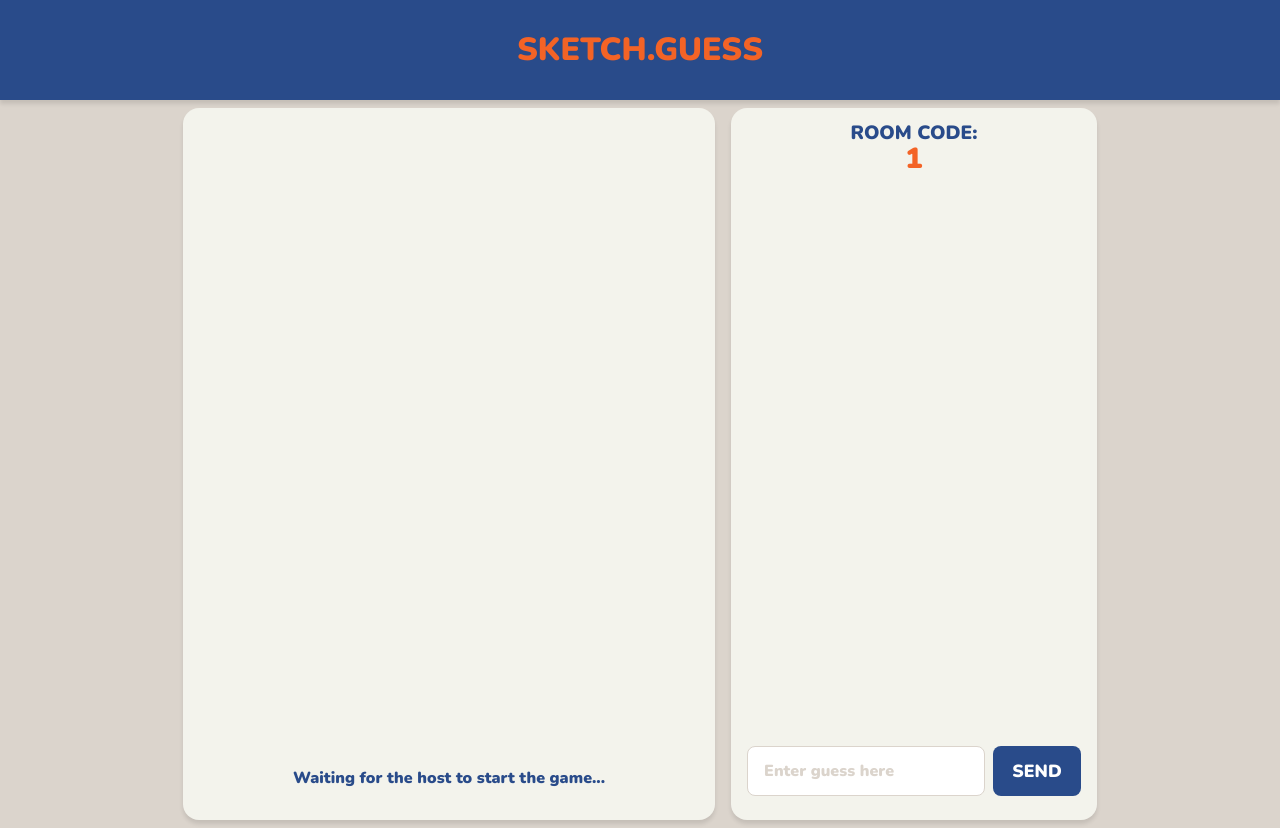
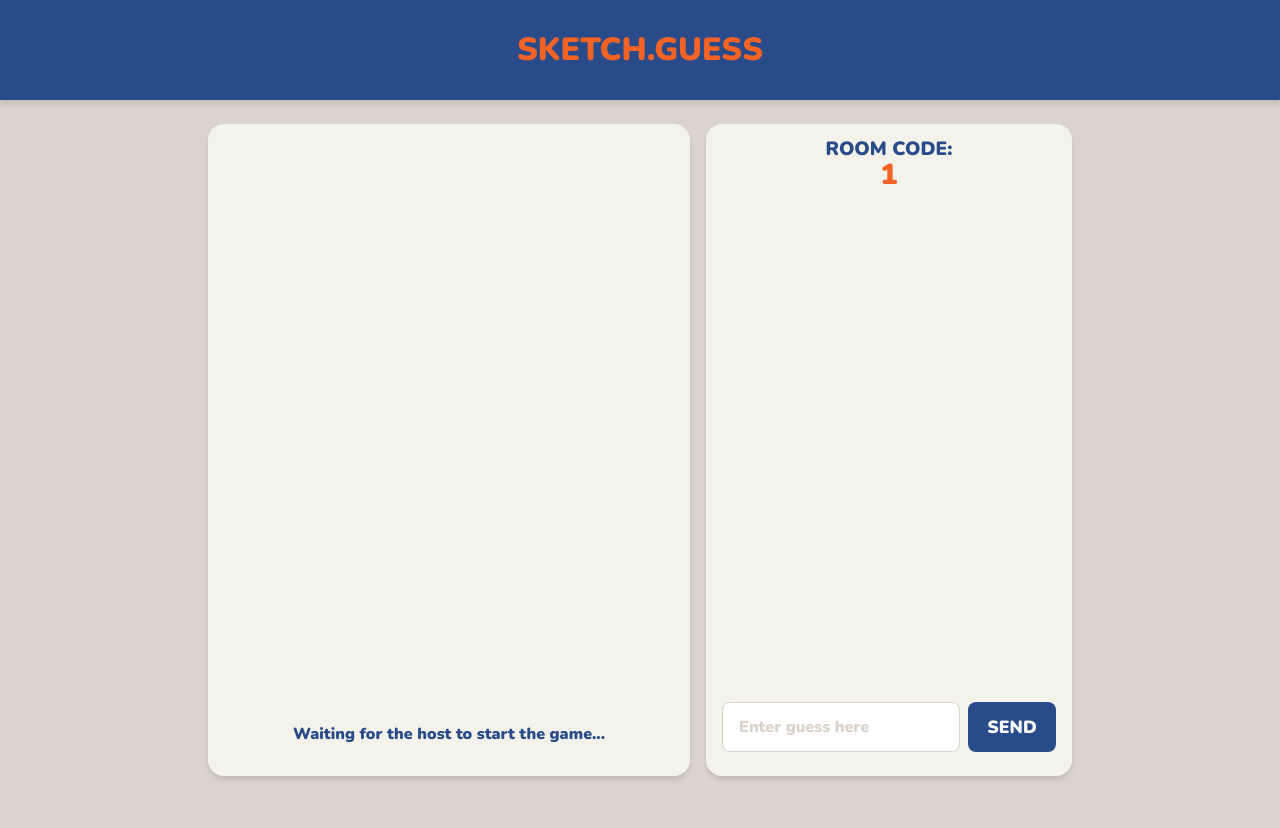
Before and after one commit to 99patricia/Guess-a-Sketch, a React (Create React App) app in the folder client/: page /room/1 in a window 1280 px wide. After the commit the page ends 800 px from the top, so only its background shows below. Built offline with nearby package versions, Linux system fonts and the light colour scheme.

Commit message:
canvas ui changes

```diff
--- a/client/src/components/Canvas.jsx
+++ b/client/src/components/Canvas.jsx
@@ -9,8 +9,8 @@ const StyledCanvasContainer = styled.div`
     ${(props) =>
         !props.noContainer &&
         `
-        padding: 1rem;
-        padding-top: 0.25rem;
+        padding: 0 1rem 1rem;
+        min-width: 450px;
         box-shadow: 0px 4px 4px rgba(0, 0, 0, 0.1);
         border-radius: 1rem;
         `}
@@ -68,13 +68,13 @@ const Canvas = React.forwardRef((props, ref) => {
         // Resize canvas
         if (inGame) {
             // Resize the canvas to fit screen width
-            if (window.innerWidth <= 500) {
+            if (window.innerWidth <= 450) {
                 canvas.width =
-                    !isDesktop || !gameData ? window.innerWidth : 500;
+                    !isDesktop || !gameData ? window.innerWidth : 450;
             } else {
-                canvas.width = 500;
+                canvas.width = 450;
             }
-            canvas.height = 500;
+            canvas.height = 450;
         } else {
             // Resize the draw avatar canvas to fit form
             const canvasParentWidth = canvas.parentElement.clientWidth;
--- a/client/src/components/Canvas/CanvasFooter.jsx
+++ b/client/src/components/Canvas/CanvasFooter.jsx
@@ -10,7 +10,7 @@ const StyledCanvasFooter = styled.div`
     padding: 1rem;
     border-radius: ${(props) =>
         props.inGame && !props.isDesktop ? "0" : "0 0 1rem 1rem"};
-    min-width: ${(props) => props.width};
+    width: ${(props) => props.width};
 
     -webkit-box-sizing: border-box;
     -moz-box-sizing: border-box;
@@ -139,7 +139,7 @@ function CanvasFooter(props) {
         setWidth(canvas.width + "px");
 
         const clearCanvas = () => {
-            ctx.clearRect(0, 0, 500, 500);
+            ctx.clearRect(0, 0, 450, 450);
         };
 
         const handleClearCanvas = (e) => {
--- a/client/src/components/Canvas/CanvasHeader.jsx
+++ b/client/src/components/Canvas/CanvasHeader.jsx
@@ -14,9 +14,8 @@ const CanvasHeaderContainer = styled.div`
     box-sizing: border-box;
     z-index: 2;
 
-    padding: ${(props) => (props.isDesktop ? "0 2rem" : "0.25rem 1rem")};
-    background-color: ${(props) =>
-        props.isDesktop ? "transparent" : "var(--light-beige)"};
+    padding: ${(props) => (props.isDesktop ? "0 2rem" : "0 1rem")};
+    background-color: var(--light-beige);
 `;
 
 const StyledTimer = styled.div`
@@ -36,11 +35,9 @@ const StyledTimer = styled.div`
 const StyledWord = styled.div`
     text-align: center;
     text-transform: uppercase;
-    font-size: 1.2rem;
 
     div.word {
-        font-size: 1.8rem;
-        line-height: 2rem;
+        font-size: 140%;
         color: var(--secondary);
     }
 `;
@@ -59,7 +56,9 @@ function GameHeader(props) {
     const { gameData, isDrawing, timeLeft, word, width } = { ...props };
 
     const currentTurnID = gameData.currentTurn;
-    const currentTurn = gameData.players.find((player) => player.userID == currentTurnID)?.username;
+    const currentTurn = gameData.players.find(
+        (player) => player.userID == currentTurnID
+    )?.username;
     const numRounds = gameData.numberOfRounds;
     const currentRound = gameData.currentRound;
 
--- a/client/src/components/Canvas/ScoreCard.jsx
+++ b/client/src/components/Canvas/ScoreCard.jsx
@@ -11,7 +11,7 @@ const StyledScoreCard = styled.div`
     z-index: 0;
 
     width: ${(props) => props.width};
-    height: ${(props) => props.width};
+    height: 450px;
     margin-top: 80px;
     transition: all 1s cubic-bezier(0.3, 0.3, 0, 1);
 
--- a/client/src/components/Chat.jsx
+++ b/client/src/components/Chat.jsx
@@ -14,7 +14,7 @@ const StyledChat = styled.div`
     justify-content: space-between;
     box-shadow: 0px 4px 4px rgba(0, 0, 0, 0.1);
     min-height: ${(props) => (props.isDesktop ? "0" : "70vh")};
-    max-height: 680px;
+    max-height: 620px;
 `;
 
 const StyledRoomCode = styled.div`
--- a/client/src/components/GameOver.jsx
+++ b/client/src/components/GameOver.jsx
@@ -6,9 +6,9 @@ const LobbyContainer = styled.div`
     background-color: var(--light-beige);
     padding: 1rem;
     border-radius: 1rem;
-    width: ${(props) => (props.isDesktop ? "500px" : "inherit")};
+    width: ${(props) => (props.isDesktop ? "450px" : "inherit")};
     min-height: ${(props) => (props.isDesktop ? "0" : "70vh")};
-    max-height: 680px;
+    max-height: 620px;
     box-shadow: 0px 4px 4px rgba(0, 0, 0, 0.1);
     display: flex;
     flex-flow: column;
--- a/client/src/components/Lobby.jsx
+++ b/client/src/components/Lobby.jsx
@@ -9,9 +9,9 @@ const LobbyContainer = styled.div`
     background-color: var(--light-beige);
     padding: 1rem;
     border-radius: 1rem;
-    min-width: ${(props) => (props.isDesktop ? "500px" : "80vw")};
-    min-height: ${(props) => (props.isDesktop ? "680px" : "70vh")};
-    max-height: ${(props) => (props.isDesktop ? "680px" : "70vh")};
+    min-width: ${(props) => (props.isDesktop ? "450px" : "80vw")};
+    min-height: ${(props) => (props.isDesktop ? "620px" : "70vh")};
+    max-height: ${(props) => (props.isDesktop ? "620px" : "70vh")};
     box-shadow: 0px 4px 4px rgba(0, 0, 0, 0.1);
     display: flex;
     flex-flow: column;
--- a/client/src/pages/Room.jsx
+++ b/client/src/pages/Room.jsx
@@ -151,7 +151,6 @@ function Room() {
             setShowScoreCard(true);
             setPrevWord(data.prevWord);
             setPlayersData(data.players);
-            console.log(data)
         });
 
         socket.on("timer", (data) => {
```
